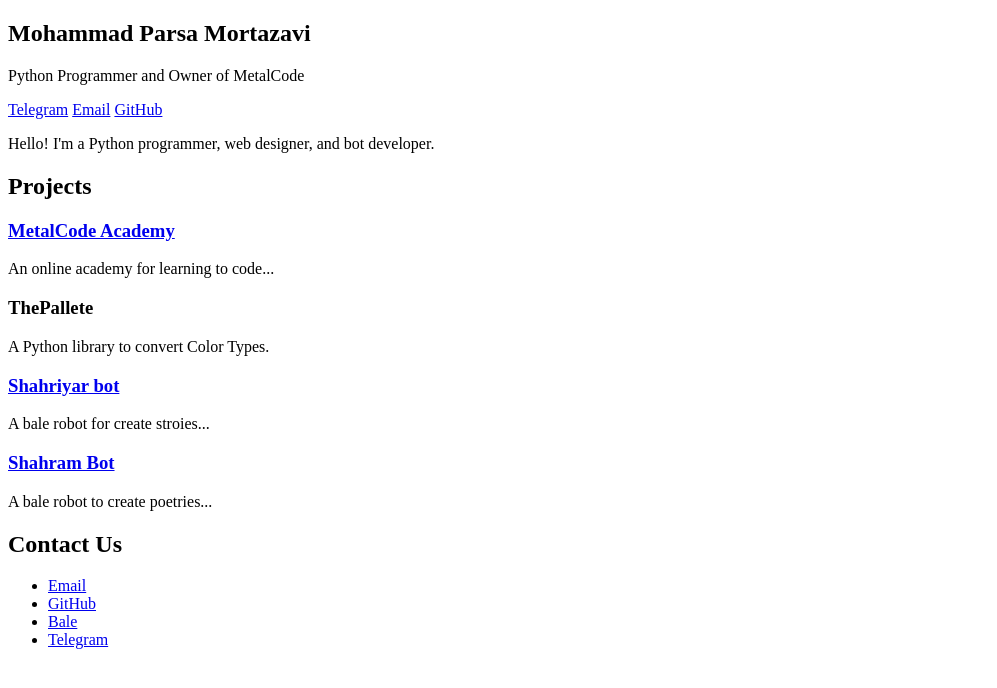
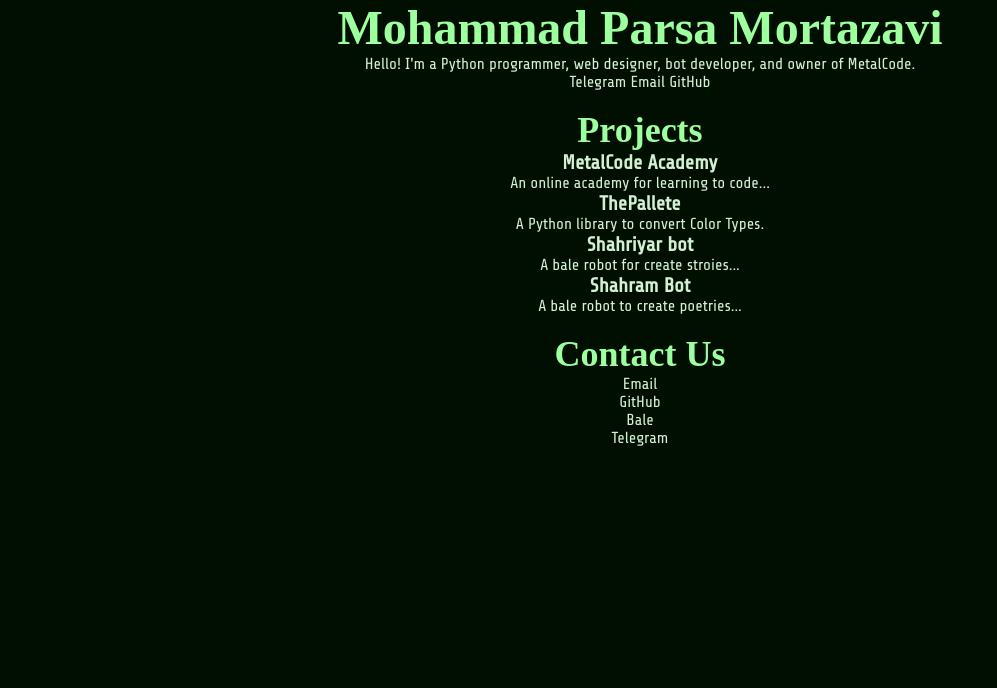
Before and after one commit to mpmms/new_website, a plain HTML site: page index.html in a window 1280 px wide. Shown: the whole page, without its empty margins (0-997 px from the left). Drawn offline with Linux system fonts and the light colour scheme; a web font is replaced by a local one.

Commit message:
Update index.html

```diff
--- a/index.html
+++ b/index.html
@@ -1,31 +1,28 @@
 <!DOCTYPE html>
 <html lang="en">
 <head>
-  <meta charset="UTF-8" />
-  <meta name="viewport" content="width=device-width, initial-scale=1.0" />
-  <title>Mohammad Parsa Mortazavi</title>
+    <meta charset="UTF-8" />
+    <meta name="viewport" content="width=device-width, initial-scale=1.0" />
+    <title>Mohammad Parsa Mortazavi</title>
+    <link rel="stylesheet" href="styles.css"/>
 </head>
 <body>
 
 <section id="hero">
     <h1>Mohammad Parsa Mortazavi</h1>
-    <p>Python Programmer and Owner of </b>MetalCode</b></p>
+    <p>Hello! I'm a Python programmer, web designer, bot developer, and owner of MetalCode.</p>
     <nav>
-        <a href="https://t.me/mpm_ms">Telegram</a>
+        <a href="https://t.me/mpm_ms" target="_blank">Telegram</a>
         <a href="mailto:mohammadparsa9053@gmail.com">Email</a>
-        <a href="https://gh.mpmms.ir">GitHub</a>
+        <a href="https://gh.mpmms.ir" target="_blank">GitHub</a>
     </nav>
 </section>
-
-<section id="about">
-    <p>Hello! I'm a Python programmer, web designer, and bot developer.</p>
-</section>
-
+<br>
 <section id="projects">
     <h2>Projects</h2>
     <div>
         <div>
-            <h3><a href="https://metalcode.ir">MetalCode Academy</a></h3>
+            <h3><a href="https://metalcode.ir" target="_blank">MetalCode Academy</a></h3>
             <p>An online academy for learning to code...</p>
         </div>
         <div>
@@ -33,21 +30,21 @@
             <p>A Python library to convert Color Types.</p>
         </div>
         <div>
-            <h3><a href="https://ble.ir/shahriyar_bot">Shahriyar bot</a></h3>
+            <h3><a href="https://ble.ir/shahriyar_bot" target="_blank">Shahriyar bot</a></h3>
             <p>A bale robot for create stroies...</p>
         </div>
         <div>
-            <h3><a href="https://ble.ir/shahram_bot">Shahram Bot</a></h3>
+            <h3><a href="https://ble.ir/shahram_bot" target="_blank">Shahram Bot</a></h3>
             <p>A bale robot to create poetries...</p>
         </div>
     </div>
 </section>
-
+<br>
 <section id="contact">
     <h2>Contact Us</h2>
     <ul>
       <li><a href="mailto:mohammadparsa9053@gmail.com">Email</a></li>
-      <li><a href="https://github.com/mpmms" target="_blank">GitHub</a></li>
+      <li><a href="https://github.com/mpmms"`>GitHub</a></li>
       <li><a href="https://ble.ir/mpmms" target="_blank">Bale</a></li>
       <li><a href="https://t.me/mpm_ms" target="_blank">Telegram</a></li>
     </ul>
```
